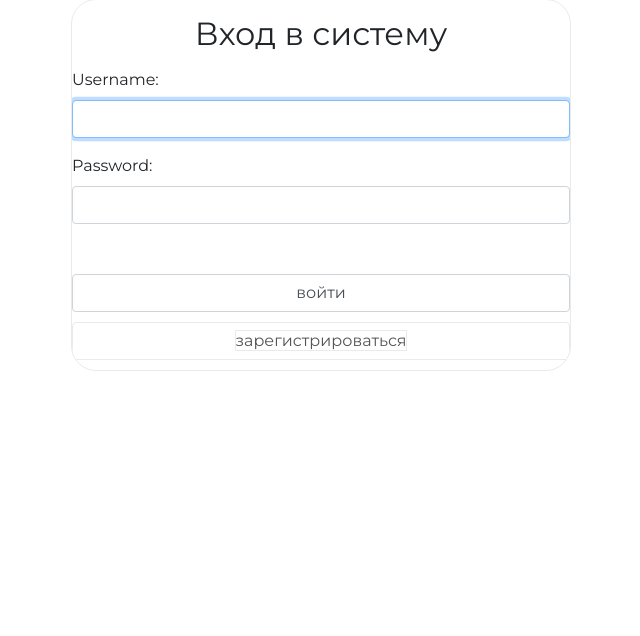
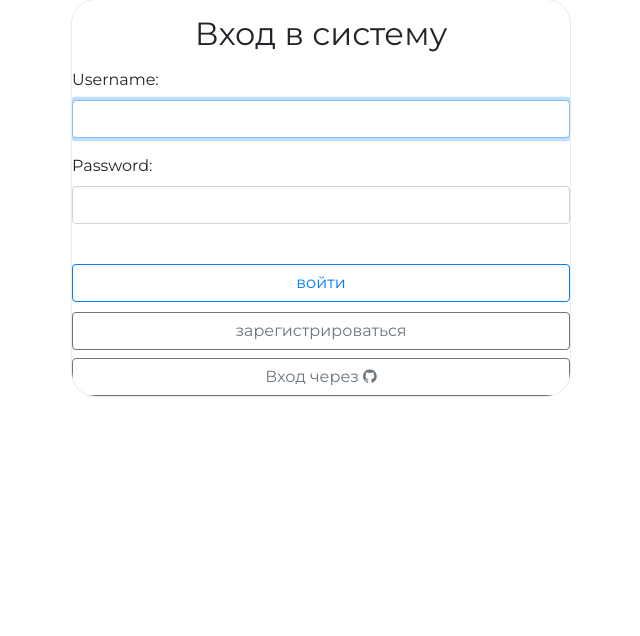
Before and after one commit to Daniil-Kapik/Django, a Django app: page /auth/login/ in a window 1280 px wide. Shown: the part 101-737 px from the top of the page, without its empty margins (319-959 px from the left). Run offline with Django 3.2, Linux system fonts and the light colour scheme; parts of the project's set-up code (start-up, migrations or seed data) failed here and were passed over; some libraries are stand-ins or nearby versions.

Commit message:
lesson_10. Social auth

```diff
--- a/geekshop/authnapp/models.py
+++ b/geekshop/authnapp/models.py
@@ -7,7 +7,7 @@ from django.utils.timezone import now
 
 class ShopUser(AbstractUser):
     avatar = models.ImageField(upload_to="users_avatars", blank=True)
-    age = models.PositiveIntegerField(verbose_name="возраст")
+    age = models.PositiveIntegerField(verbose_name="возраст", default=18)
     activation_key = models.CharField(verbose_name="ключ подтверждения", max_length=128, blank=True)
     activation_key_expires = models.DateTimeField(
         verbose_name="актуальность ключа", default=(now() + timedelta(hours=48))
--- a/geekshop/authnapp/templates/authnapp/login.html
+++ b/geekshop/authnapp/templates/authnapp/login.html
@@ -1,3 +1,5 @@
+
+
 {% extends 'authnapp/base.html' %}
 {% load static %}
 
@@ -6,16 +8,17 @@
 <form class="form-horizontal" action="{% url 'auth:login' %}" method="post">
     {% csrf_token %}
     {% if next_page %}
-        <input type="hidden" name="next_page" value="{{ next_page }}">
+    <input type="hidden" name="next_page" value="{{ next_page }}">
     {% endif %}
     {{ login_form.as_p }}
     <br>
-    <input class="form-control" type="submit" value="войти">
+    <input class="btn btn-outline-primary btn-block" type="submit" value="войти">
 </form>
-<button class="btn btn-round form-control">
-    <a href="{% url 'auth:register' %}" class="">
-        зарегистрироваться
-    </a>
-</button>
+<a href="{% url 'auth:register' %}" class="btn btn-outline-secondary btn-block" role="button">
+    зарегистрироваться
+</a>
+<a href="{% url 'social:begin' 'github' %}?next=/" class="btn btn-outline-secondary btn-block" role="button">
+    Вход через <i class="fa fa-github" aria-hidden="true"></i>
+</a>
 
 {% endblock content %}
--- a/geekshop/authnapp/views.py
+++ b/geekshop/authnapp/views.py
@@ -94,7 +94,7 @@ def verify(request, email, activation_key):
             print(f"user {user} is activated")
             user.is_active = True
             user.save()
-            auth.login(request, user)
+            auth.login(request, user, backend="django.contrib.auth.backends.ModelBackend")
 
             return render(request, "authnapp/verification.html")
         print(f"error activation user: {user}")
--- a/geekshop/geekshop/urls.py
+++ b/geekshop/geekshop/urls.py
@@ -1,7 +1,7 @@
 from django.conf import settings
 from django.conf.urls import include
 from django.conf.urls.static import static
-from django.urls import re_path
+from django.urls import path, re_path
 
 import mainapp.views as mainapp
 
@@ -9,6 +9,7 @@ urlpatterns = [
     re_path(r"^$", mainapp.main, name="main"),
     re_path(r"^products/", include("mainapp.urls", namespace="products")),
     re_path(r"^contact/", mainapp.contact, name="contact"),
+    path("", include("social_django.urls", namespace="social")),
     re_path(r"^auth/", include("authnapp.urls", namespace="auth")),
     re_path(r"^basket/", include("basketapp.urls", namespace="basket")),
     re_path(r"^admin/", include("adminapp.urls", namespace="admin")),
```
Also changed, not shown: geekshop/geekshop/settings.py (+19 -0 lines), geekshop/requirements.txt (+26 -2 lines), geekshop/authnapp/migrations/0004_default_age.py (added).
